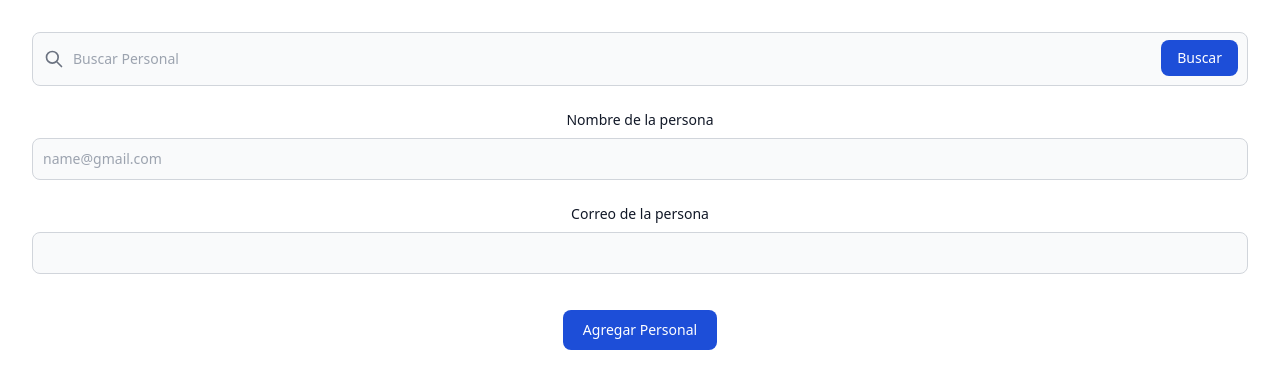
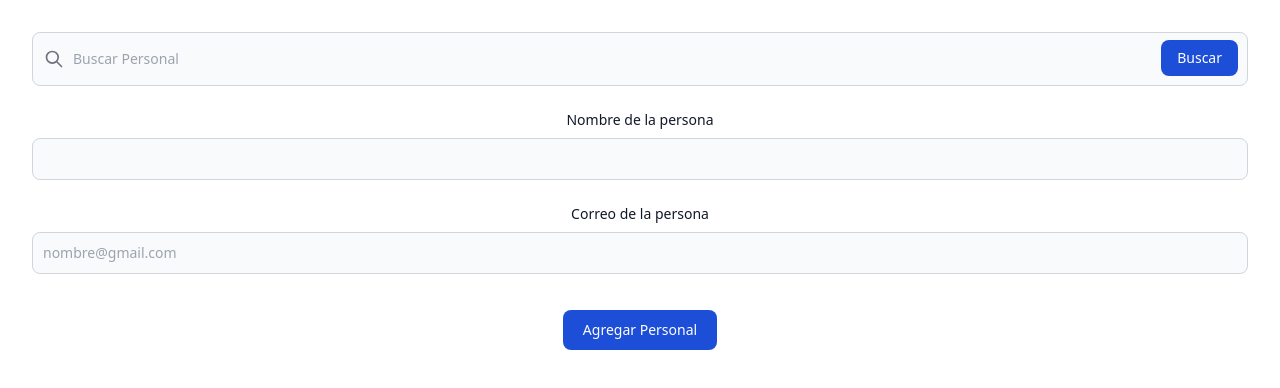
Before and after one commit to emonsalves/DFL-REACT-2--LIST, a React (Vite) app: page / in a window 1280 px wide. Shown: the top 388 px of the page. Built offline with nearby package versions, Linux system fonts and the light colour scheme.

Commit message:
Fix: Form in Section

```diff
--- a/src/components/Form.jsx
+++ b/src/components/Form.jsx
@@ -14,7 +14,6 @@ function Form() {
           type="text"
           id="input"
           className="bg-gray-50 border border-gray-300 text-gray-900 text-sm rounded-lg focus:ring-blue-500 focus:border-blue-500 block w-full p-2.5 dark:bg-gray-700 dark:border-gray-600 dark:placeholder-gray-400 dark:text-white dark:focus:ring-blue-500 dark:focus:border-blue-500"
-          placeholder="name@gmail.com"
           required=""
         />
       </div>
@@ -29,8 +28,10 @@ function Form() {
           type="email"
           id="email"
           className="bg-gray-50 border border-gray-300 text-gray-900 text-sm rounded-lg focus:ring-blue-500 focus:border-blue-500 block w-full p-2.5 dark:bg-gray-700 dark:border-gray-600 dark:placeholder-gray-400 dark:text-white dark:focus:ring-blue-500 dark:focus:border-blue-500"
+          placeholder="nombre@gmail.com"
           required=""
         />
+
       </div>
 
       <button
```
